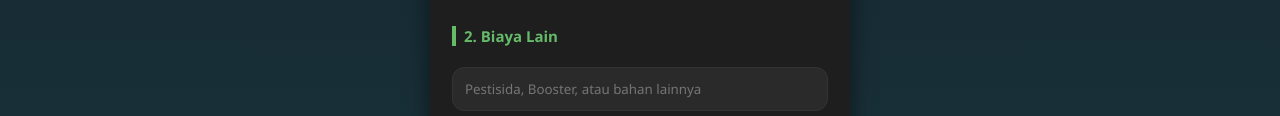
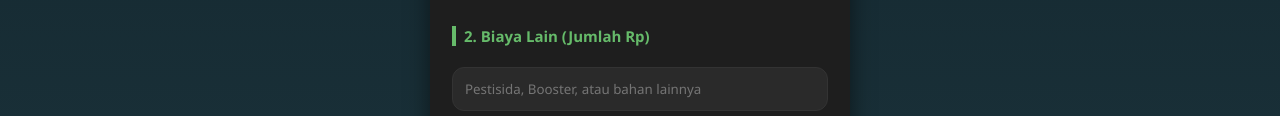
Before and after one commit to mamank757/analisis, a plain HTML site: page index.html in a window 1280 px wide. Shown: the part 536-652 px from the top of the page. Drawn offline with Linux system fonts and the light colour scheme.

Commit message:
Update index.html

```diff
--- a/index.html
+++ b/index.html
@@ -192,7 +192,7 @@ button:active {
 <option>350</option><option selected>375</option><option>400</option>
 </select>
 
-<h3>2. Biaya Lain</h3>
+<h3>2. Biaya Lain (Jumlah Rp)</h3>
 
 <input type="text" id="pestisida" placeholder="Pestisida, Booster, atau bahan lainnya" oninput="formatRupiah(this)">
 <input type="text" id="tenaga_olah" placeholder="Olah Lahan (Traktor/Bajak sawah)" oninput="formatRupiah(this)">
```
